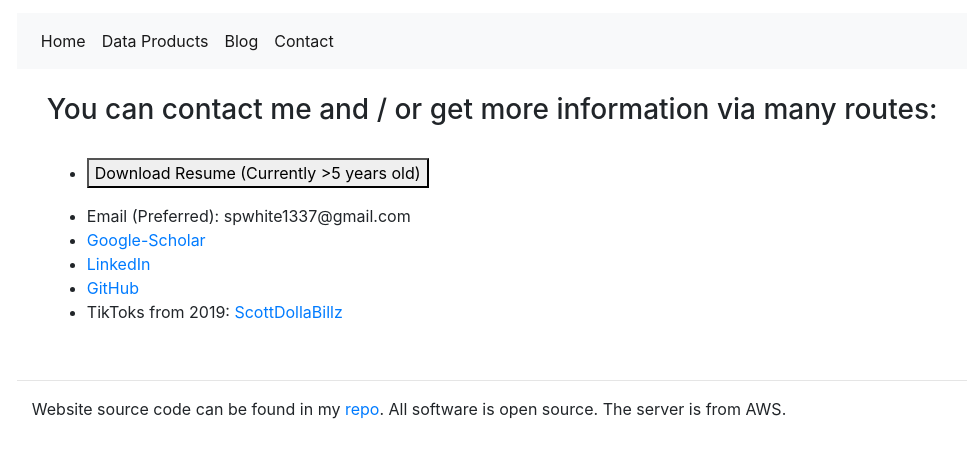
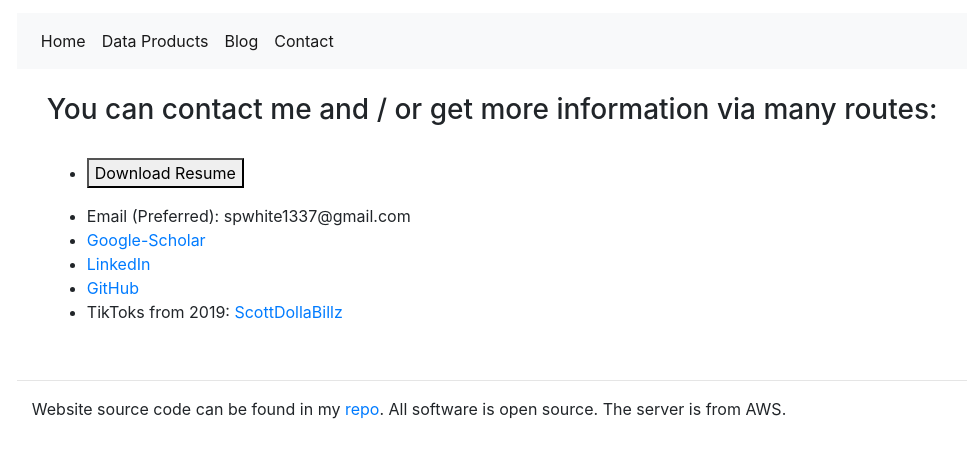
Before and after one commit to spwhite1337/website, a Vue app in the folder frontend/: page /Contact in a window 1280 px wide. Shown: the top 458 px of the page, without its empty margins (66-1033 px from the left). Built offline with nearby package versions, Linux system fonts and the light colour scheme.

Commit message:
No disclaimer

```diff
--- a/frontend/src/components/Contact.vue
+++ b/frontend/src/components/Contact.vue
@@ -4,7 +4,7 @@
         <h3>You can contact me and / or get more information via many routes:</h3>
         <br>
         <ul>
-            <li><button><a @click="showResume">Download Resume (Currently >5 years old)</a></button></li>
+            <li><button><a @click="showResume">Download Resume</a></button></li>
         </ul>
         <ul>
             <li>Email (Preferred): spwhite1337@gmail.com</li>
```
